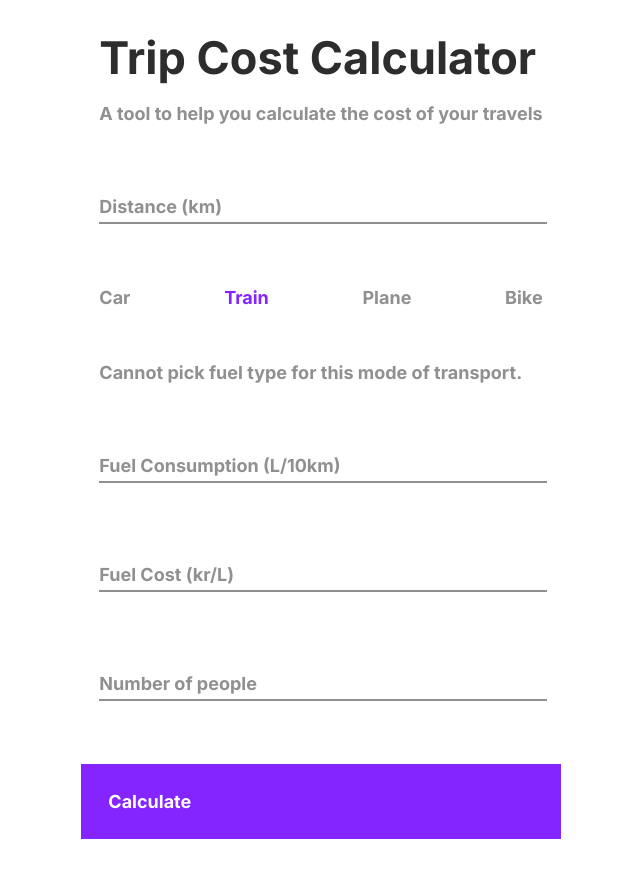
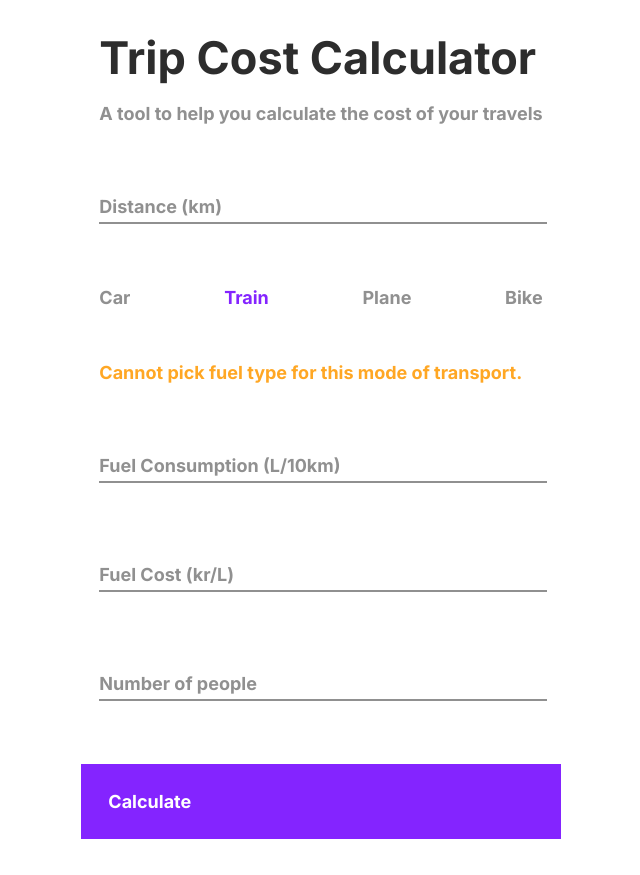
Before and after one commit to ChristofferBillman/trip-cost-utility, a React (Create React App) app: page / in a window 1280 px wide. Both pictures are taken after a click on the label "Train". Shown: the whole page, without its empty margins (319-959 px from the left). Built offline with nearby package versions, Linux system fonts and the light colour scheme.

Commit message:
style: made warning text orange

```diff
--- a/src/components/RadioInput.tsx
+++ b/src/components/RadioInput.tsx
@@ -10,7 +10,7 @@ export default function RadioInput({ options, selectedOption, setOption }: Radio
 		<div className='radio-input-container'>
 			{options.length === 0 ?
 				(
-					<label>Cannot pick fuel type for this mode of transport.</label>
+					<label style={{ color: '#ffa724' }}>Cannot pick fuel type for this mode of transport.</label>
 				) : (
 					options.map((option: string) => {
 						return (
```
